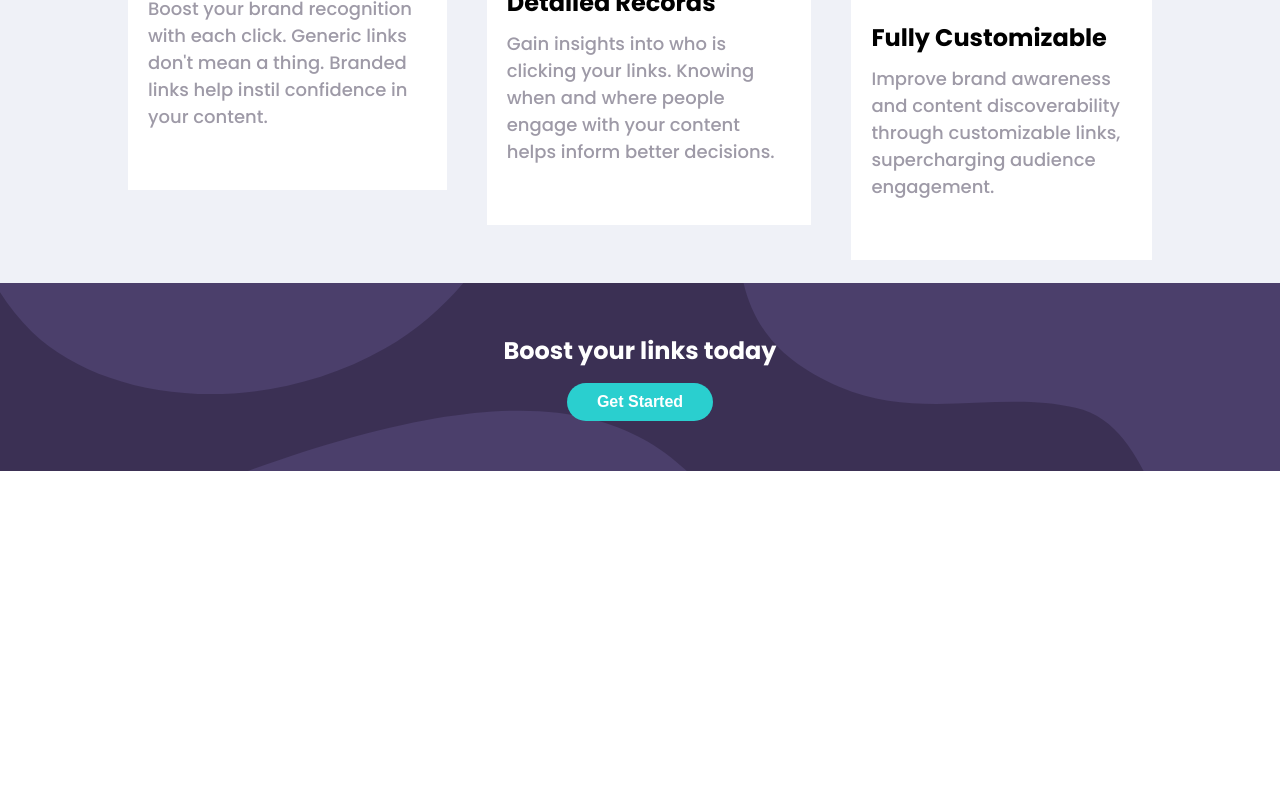
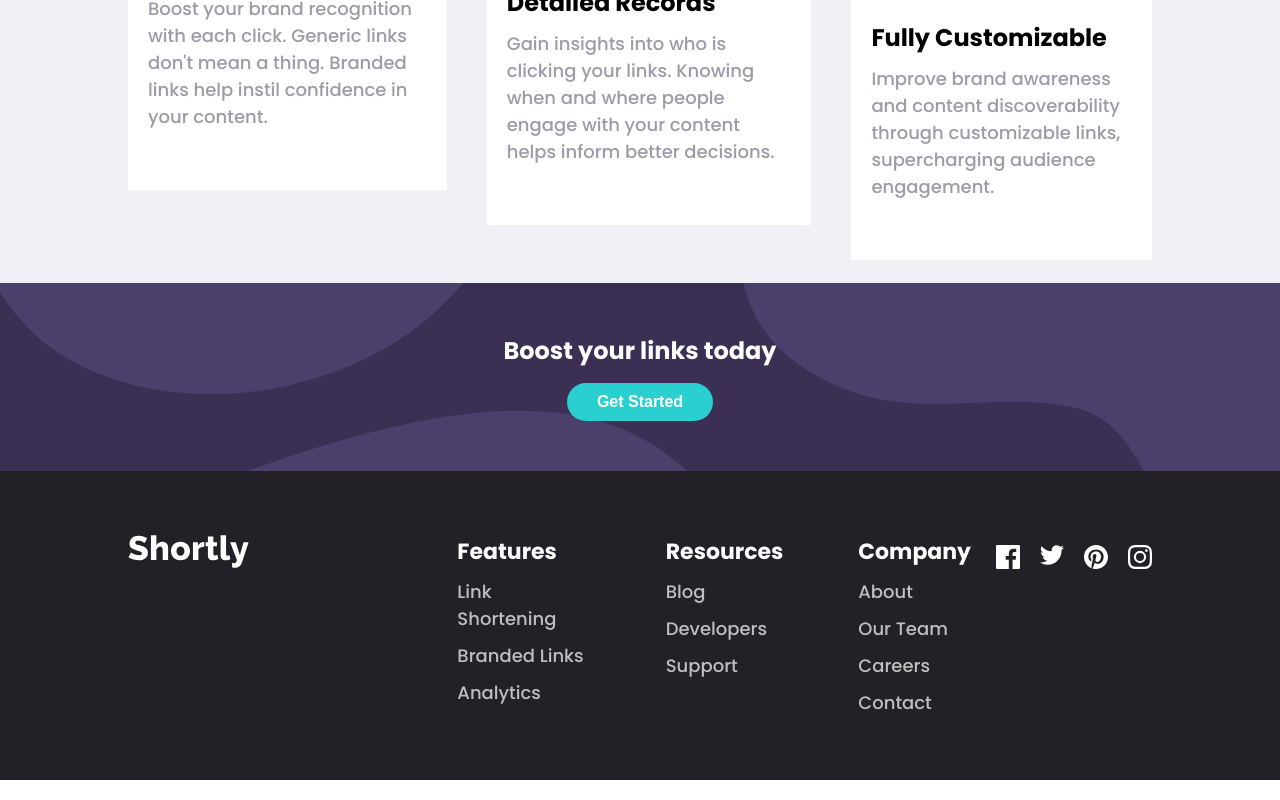
Before and after one commit to salvarecuero/url-shortening-challenge, a React (Create React App) app: page / in a window 1280 px wide. Shown: the part 1086-1886 px from the top of the page. Before the commit the page ends 1577 px from the top, so only its background shows below. Built offline with nearby package versions, Linux system fonts and the light colour scheme.

Commit message:
Footer added.

```diff
--- a/src/App.js
+++ b/src/App.js
@@ -1,5 +1,6 @@
 import React from "react";
 import Boost from "./components/Boost/Boost.component";
+import Footer from "./components/Footer/Footer.component";
 import Header from "./components/Header/Header.component";
 import NavBar from "./components/NavBar/NavBar.component";
 import Shortener from "./components/Shortener/Shortener.component";
@@ -13,6 +14,7 @@ function App() {
       <Shortener />
       <Statistics />
       <Boost />
+      <Footer />
     </>
   );
 }
--- /dev/null
+++ b/src/components/Footer/Footer.component.js
@@ -0,0 +1,47 @@
+import React from "react";
+import "./Footer.styles.scss";
+
+import Logo from "../Logo/Logo.component";
+import FooterLinkList from "../FooterLinkList/FooterLinkList.component";
+import { ReactComponent as FacebookLogo } from "../../assets/images/icon-facebook.svg";
+import { ReactComponent as TwitterLogo } from "../../assets/images/icon-twitter.svg";
+import { ReactComponent as PinterestLogo } from "../../assets/images/icon-pinterest.svg";
+import { ReactComponent as InstagramLogo } from "../../assets/images/icon-instagram.svg";
+
+function Footer() {
+  return (
+    <footer id="footer-container">
+      <div id="footer-logo">
+        <Logo color="white" />
+      </div>
+
+      <div id="footer-links">
+        <FooterLinkList title="Features">
+          <li>Link Shortening</li>
+          <li>Branded Links</li>
+          <li>Analytics</li>
+        </FooterLinkList>
+        <FooterLinkList title="Resources">
+          <li>Blog</li>
+          <li>Developers</li>
+          <li>Support</li>
+        </FooterLinkList>
+        <FooterLinkList title="Company">
+          <li>About</li>
+          <li>Our Team</li>
+          <li>Careers</li>
+          <li>Contact</li>
+        </FooterLinkList>
+      </div>
+
+      <div id="footer-socials">
+        <FacebookLogo className="footer-social-logo" />
+        <TwitterLogo className="footer-social-logo" />
+        <PinterestLogo className="footer-social-logo" />
+        <InstagramLogo className="footer-social-logo" />
+      </div>
+    </footer>
+  );
+}
+
+export default Footer;
--- /dev/null
+++ b/src/components/Footer/Footer.styles.scss
@@ -0,0 +1,52 @@
+@use "../../styles/colors";
+@use "../../styles/sizes";
+
+#footer-container {
+  display: flex;
+  justify-content: space-around;
+  padding: 5% 10%;
+  gap: 25px;
+  background-color: colors.$very-dark-violet;
+
+  @media screen and (max-width: 725px) {
+    padding: 5% 5%;
+  }
+
+  #footer-logo {
+    width: 30%;
+  }
+
+  #footer-links {
+    display: flex;
+    gap: 75px;
+  }
+
+  #footer-socials {
+    display: flex;
+    margin-top: 10px;
+    gap: 20px;
+
+    .footer-social-logo {
+      cursor: pointer;
+
+      &:hover {
+        opacity: 0.7;
+      }
+    }
+  }
+
+  @media screen and (max-width: 725px) {
+    align-items: center;
+    text-align: center;
+    flex-direction: column;
+
+    #footer-links {
+      flex-direction: column;
+      gap: 50px;
+    }
+
+    #footer-socials {
+      margin-top: 0px;
+    }
+  }
+}
--- /dev/null
+++ b/src/components/FooterLinkList/FooterLinkList.component.js
@@ -0,0 +1,13 @@
+import React from "react";
+import "./FooterLinkList.styles.scss";
+
+function FooterLinkList({ title, children }) {
+  return (
+    <div className="footer-link-list-container">
+      <span className="footer-link-list-title">{title}</span>
+      <ul className="footer-link-list">{children}</ul>
+    </div>
+  );
+}
+
+export default FooterLinkList;
--- /dev/null
+++ b/src/components/FooterLinkList/FooterLinkList.styles.scss
@@ -0,0 +1,29 @@
+@use "../../styles/colors";
+
+.footer-link-list-container {
+  display: flex;
+  flex-direction: column;
+  gap: 10px;
+
+  .footer-link-list-title {
+    color: white;
+    font-size: 22px;
+    font-weight: 700;
+  }
+
+  .footer-link-list {
+    display: flex;
+    flex-direction: column;
+    gap: 10px;
+    color: colors.$gray;
+    list-style-type: none;
+
+    li {
+      cursor: pointer;
+
+      &:hover {
+        opacity: 0.7;
+      }
+    }
+  }
+}
--- a/src/components/Logo/Logo.styles.scss
+++ b/src/components/Logo/Logo.styles.scss
@@ -1,5 +1,7 @@
 .brand-logo {
   overflow: initial;
+  cursor: pointer;
+
   path {
     fill: currentColor;
   }
--- a/src/components/ShortenerList/ShortenerList.component.js
+++ b/src/components/ShortenerList/ShortenerList.component.js
@@ -13,7 +13,7 @@ function ShortenerList({ shortenedLinks = [] }) {
   };
 
   return (
-    <ul>
+    <ul id="shortener-list">
       {shortenedLinks.map((item) => {
         console.log(item);
         return (
--- a/src/components/ShortenerList/ShortenerList.styles.scss
+++ b/src/components/ShortenerList/ShortenerList.styles.scss
@@ -1,4 +1,4 @@
-ul {
+#shortener-list {
   display: flex;
   flex-direction: column;
   gap: 10px;
```
